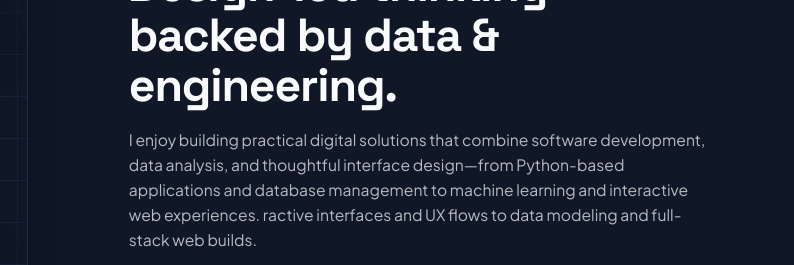
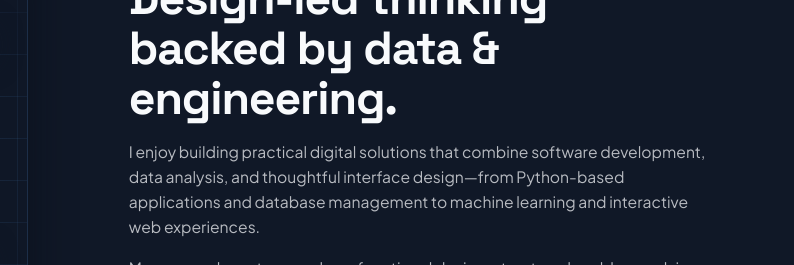
Before and after one commit to devagangasanil-05/Portfolio, a plain HTML site: page index.html in a window 1280 px wide. Shown: the part 980-1245 px from the top of the page, 486-1280 px from the left. Drawn offline with nearby package versions, Linux system fonts and the light colour scheme.

Commit message:
update index.html

```diff
--- a/index.html
+++ b/index.html
@@ -100,8 +100,6 @@
                     <h2>Design-led thinking backed by data &amp; engineering.</h2>
                     <p>
                         I enjoy building practical digital solutions that combine software development, data analysis, and thoughtful interface design—from Python-based applications and database management to machine learning and interactive web experiences.
-
-ractive interfaces and UX flows to data modeling and full-stack web builds.
                     </p>
                     <p>
                         My approach centres on clean, functional design, structured problem-solving, and creating applications that are both intuitive to use and meaningful in their purpose.
```
